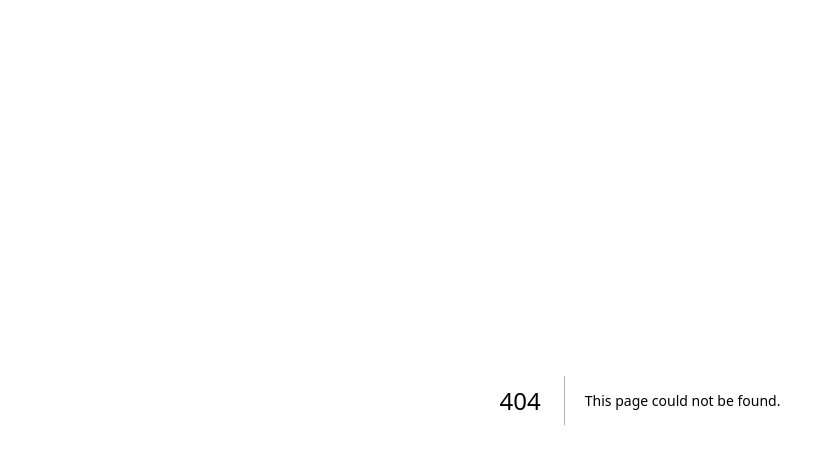
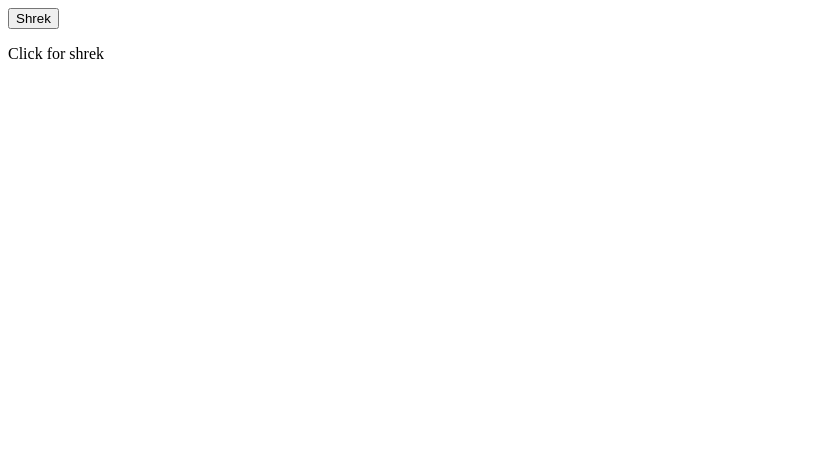
Before and after one commit to TobyMeehan/tobymeehan.com, a Next.js app: page /shrek in a window 1280 px wide. Before the commit this address had no page. Shown: the top 464 px of the page, without its empty margins (0-835 px from the left). Built offline with nearby package versions, Linux system fonts and the light colour scheme.

Commit message:
Add shrek

```diff
--- /dev/null
+++ b/src/app/shrek/Shrek.tsx
@@ -0,0 +1,47 @@
+"use client"
+
+import { useRef, useState } from "react"
+
+export default function Shrek({ imageUrl, audioUrl }: { imageUrl?: string, audioUrl?: string }) {
+    const [shrek, setShrek] = useState(false)
+    const [showImage, setShowImage] = useState(false)
+
+    const audio = useRef<HTMLAudioElement>(null)
+
+    const toggleShrek = () => {
+
+        if (shrek) {
+
+            audio.current?.pause()
+            audio.current?.load()
+
+            setShrek(false)
+            setShowImage(false)
+
+        } else {
+
+            audio.current?.play()
+            setShrek(true)
+
+            setTimeout(() => {
+                setShowImage(true)
+            }, 900)
+        }
+    }
+
+    return (
+        <>
+            <button onClick={toggleShrek}>Shrek</button>
+
+            <p>{shrek ? "Shrek:" : "Click for shrek"}</p>
+
+            <div style={showImage ? undefined : { display: "none" }}>
+                <img alt="Shrek" src={imageUrl} />
+            </div>
+
+            <div style={{ display: "none" }}>
+                <audio ref={audio} src={audioUrl}></audio>
+            </div>
+        </>
+    )
+}
--- /dev/null
+++ b/src/app/shrek/page.tsx
@@ -0,0 +1,9 @@
+import Shrek from "./Shrek";
+
+export default function Page() {
+
+    return (
+        <Shrek imageUrl={process.env.SHREK_IMAGE} audioUrl={process.env.SHREK_AUDIO} />
+    )
+
+}
```
